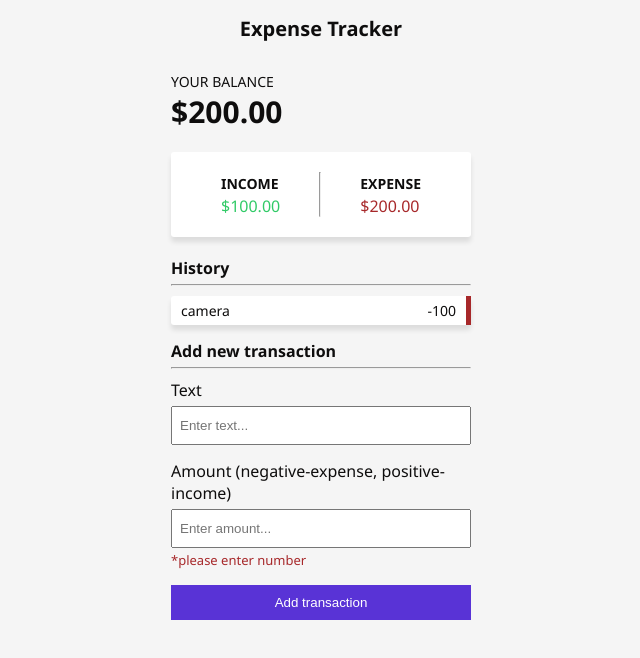
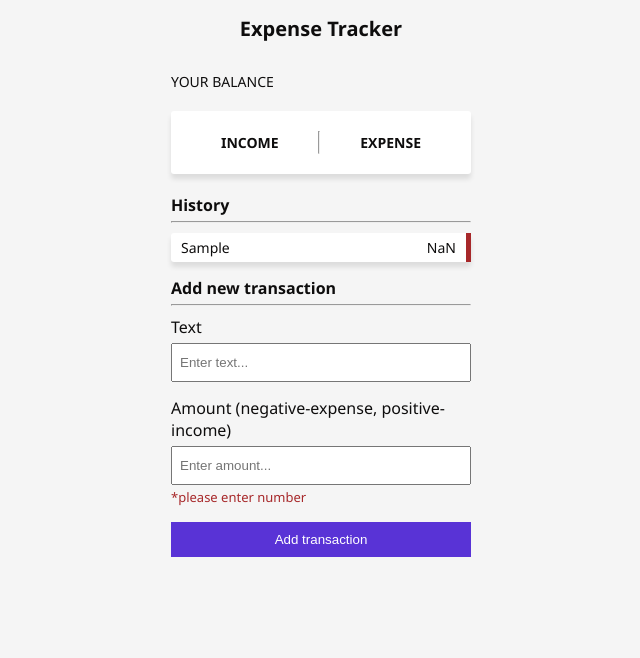
Before and after one commit to museeskinder/vanillaJs, a plain HTML site: page Expense_Tracker/index.html in a window 1280 px wide. Both pictures are taken after typing "Sample", "Sample" into the empty fields and a click on the button "Add transaction". Shown: the whole page, without its empty margins (319-959 px from the left). Drawn offline with Linux system fonts and the light colour scheme.

Commit message:
adding elements in history

```diff
--- a/Expense_Tracker/index.html
+++ b/Expense_Tracker/index.html
@@ -13,19 +13,19 @@
         <!-- Balance section -->
         <div class="balance">
             <p class="f1">Your balance</p>
-            <h2 id="balance">$200.00</h2>
+            <h2 id="balance"></h2>
         </div>
 
         <!--section to show balnce and income side by side-->
         <div class="income-expense fb">
             <div class="income">
                 <p class="f1">income</p>
-                <span class="income-value">$100.00</span>
+                <span class="income-value"></span>
             </div>
             <hr class="separator"/>
             <div class="expense">
                 <p class="f1">expense</p>
-                <span class="expense-value">$200.00</span>
+                <span class="expense-value"></span>
             </div>
         </div>
 
@@ -34,13 +34,6 @@
             <div class="message">
                 <p>History</p>
                 <hr/>
-            </div>
-            <div class="item fb">
-                <p class="item-name">camera</p>
-                <div class="color-div">
-                    <p class="value">-100</p>
-                    <div class="color red"></div>
-                </div>
             </div>
         </div>
 
--- a/Expense_Tracker/script.js
+++ b/Expense_Tracker/script.js
@@ -11,14 +11,15 @@ let storeIncome = 0, storeExpense = 0, storeBalance = 0;
 
 btn.addEventListener('click', () => {
     updateAll(Number(amount.value));
+    updateHistory(text.value, Number(amount.value));
     text.value = '';
     amount.value = '';
 })
 
 const updateAll = (num) => {
-    if(!Number.isNaN(num)) {
+    if (!Number.isNaN(num)) {
         error.innerText = '';
-        if(num < 0)
+        if (num < 0)
             storeExpense += num;
         else
             storeIncome += num;
@@ -30,3 +31,46 @@ const updateAll = (num) => {
     else
         error.innerText = '*please enter number';
 }
+
+const updateHistory = (text, num) => {
+    let isGreen;
+    if (num > 0)
+        isGreen = 'green';
+    else
+        isGreen = 'red';
+    history.appendChild(historyChild(text, num, isGreen));
+}
+
+const historyChild = (text, num, color) => {
+
+    // creating elements
+    const item = document.createElement('div');
+    const itemName = document.createElement('p');
+    const colorDiv = document.createElement('div');
+    const value = document.createElement('p');
+    const colorValue = document.createElement('div');
+
+    // adding class name
+    item.className = 'item fb';
+    itemName.className = 'item-name';
+    colorDiv.className = 'color-div';
+    value.className = 'value';
+    colorValue.className = `color ${color}`;
+
+    // setting value
+    itemName.innerText = `${text}`;
+    value.innerText = `${num}`;
+
+
+    // putting them together
+    item.appendChild(itemName);
+    colorDiv.appendChild(value);
+    colorDiv.appendChild(colorValue);
+    item.appendChild(colorDiv);
+
+    // returning element with specified values as parameter
+    return item;
+}
+
+console.log(text.value)
+console.log(Number(amount.value));
--- /dev/null
+++ b/test.js
@@ -0,0 +1,6 @@
+const test = document.getElementById('test');
+
+test.appendChild(`<p>Hello</P>`);
+
+const message = document.createElement("div");
+message.
```
Also changed, not shown: test.html (added, +12 -0 lines).
